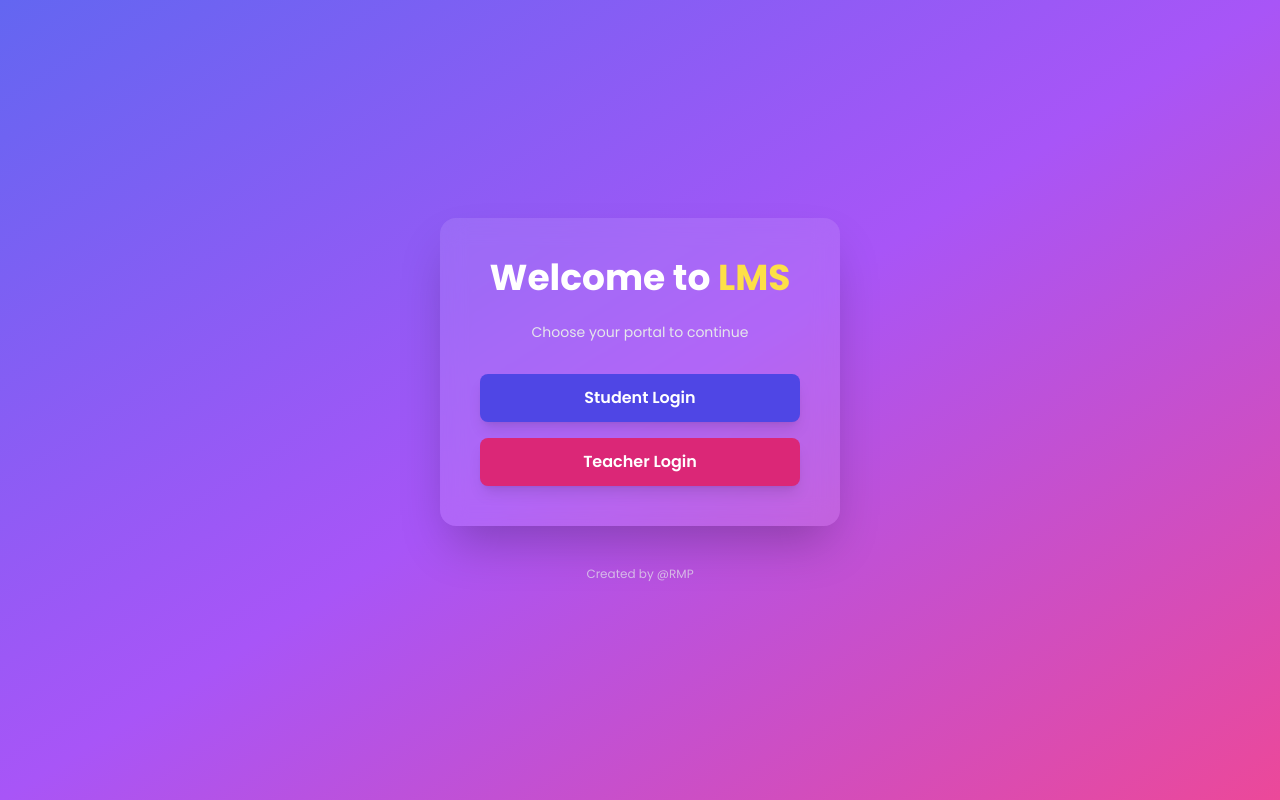
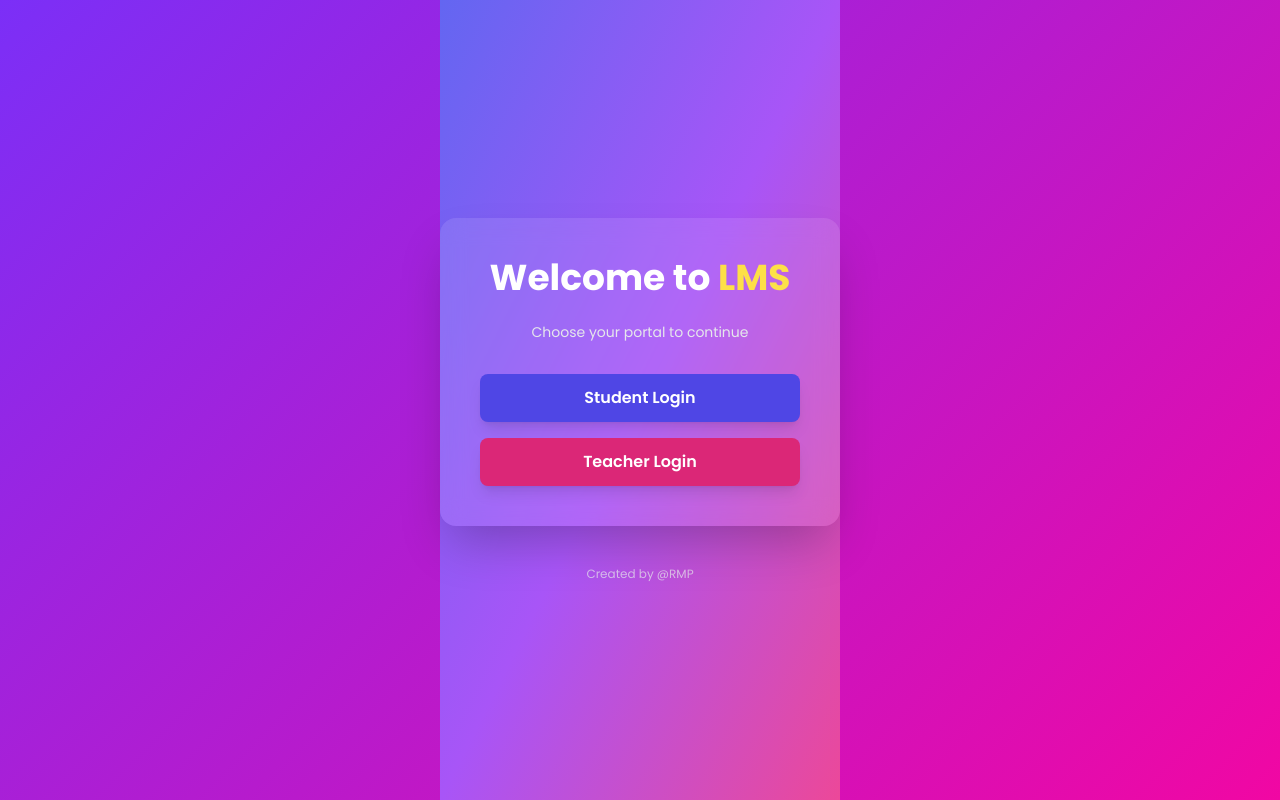
Before and after one commit to kPhani45/Fedf-lms1, a React (Vite) app: page / in a window 1280 px wide. Built offline with nearby package versions, Linux system fonts and the light colour scheme.

Commit message:
Update index.css

```diff
--- a/src/index.css
+++ b/src/index.css
@@ -1,6 +1,11 @@
-/* Ensure your build process uses Tailwind CSS to process these directives */
-/* stylelint-disable at-rule-no-unknown */
 @tailwind base;
 @tailwind components;
 @tailwind utilities;
-/* stylelint-enable at-rule-no-unknown */
+
+body {
+  background: linear-gradient(135deg, #7b2ff7, #f107a3);
+  min-height: 100vh;
+  display: flex;
+  align-items: center;
+  justify-content: center;
+}
```
